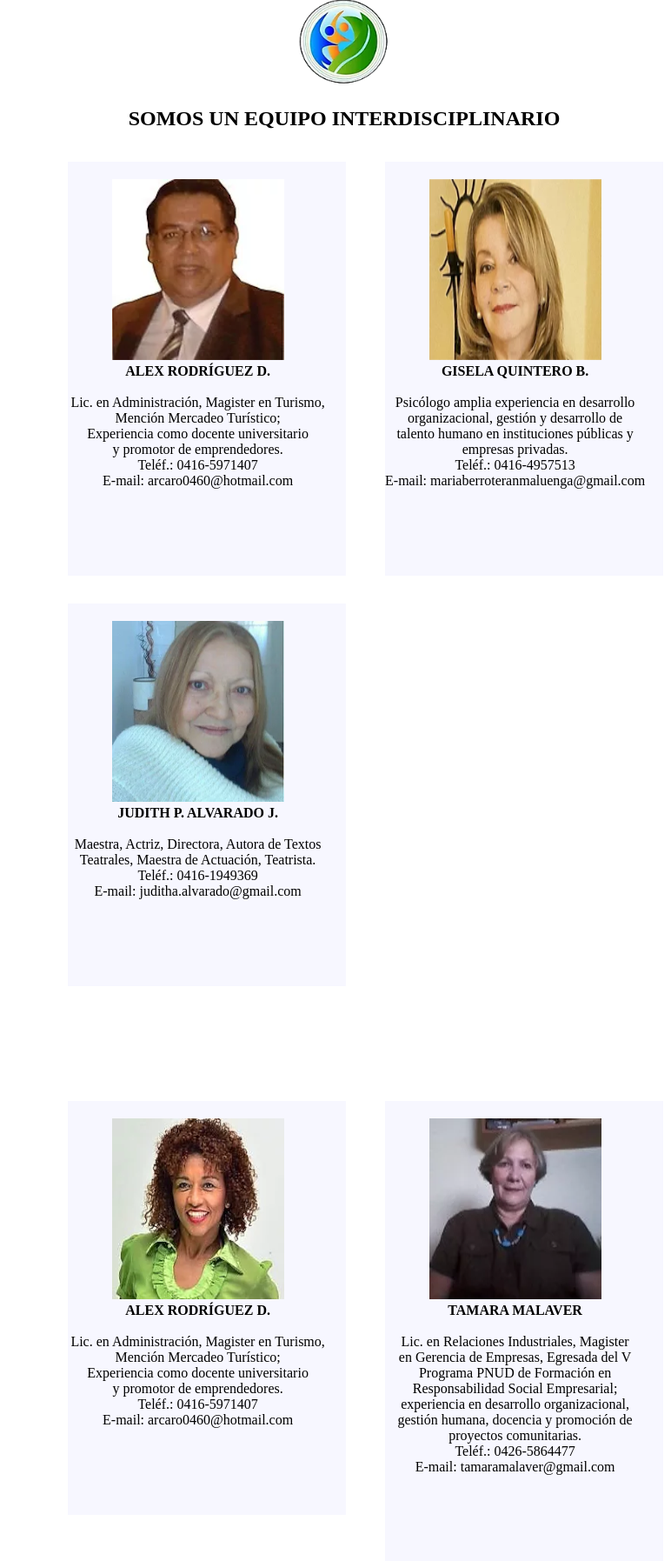
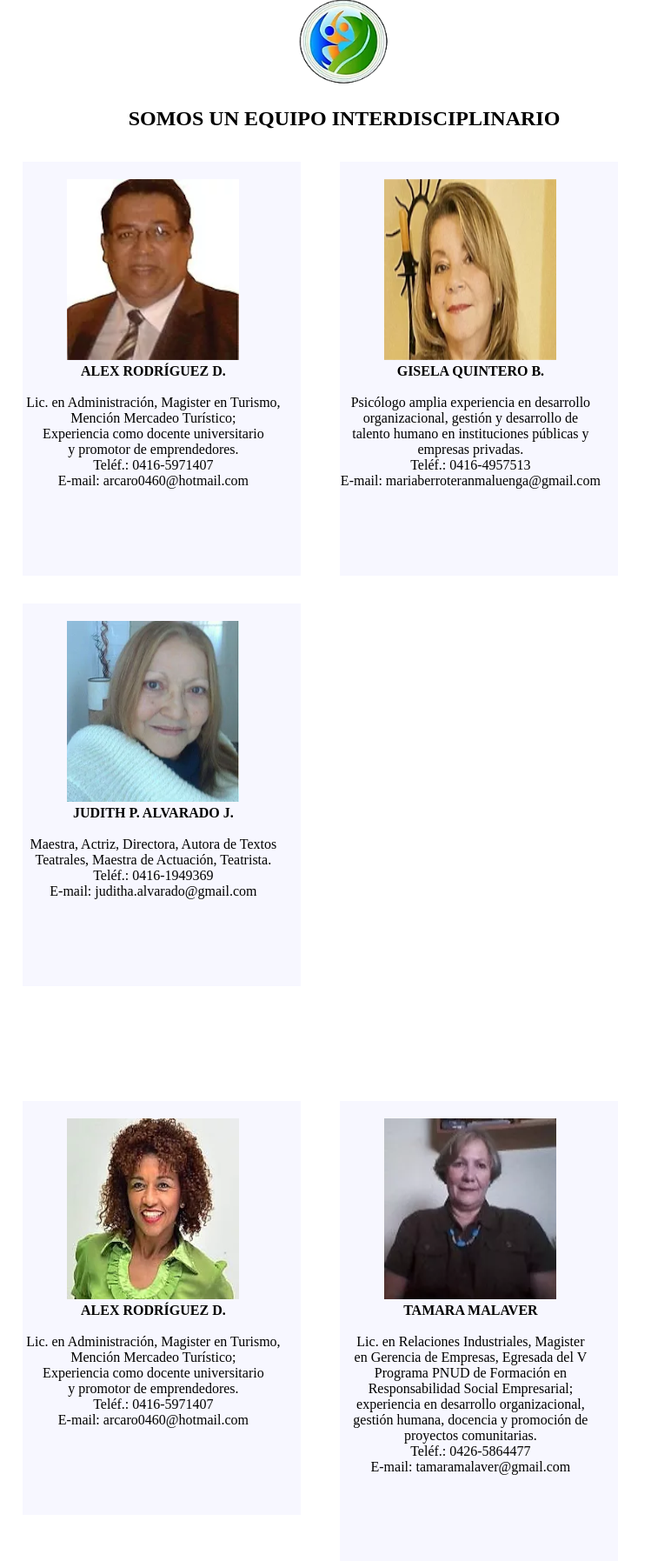
Before and after one commit to JiaMing5139/wdm-cse-5335, a PHP site: page /equipo.html in a window 1280 px wide. Shown: the part 132-1927 px from the top of the page at 87% size, without its empty margins (252-1024 px from the left). Run offline with PHP 8.4, Linux system fonts and the light colour scheme; some web fonts are replaced.

Commit message:
change equitpo margin

```diff
--- a/style/mijares.css
+++ b/style/mijares.css
@@ -413,7 +413,7 @@
 }
 
 .equipo #row1{
-    margin-left:15%;
+    margin-left:10%;
     padding-bottom: 100px;
 }
 
@@ -443,7 +443,7 @@
 }
 
 .equipo #row2{
-    margin-left:15%;
+    margin-left:10%;
     padding-bottom: 100px;
 }
 
```
